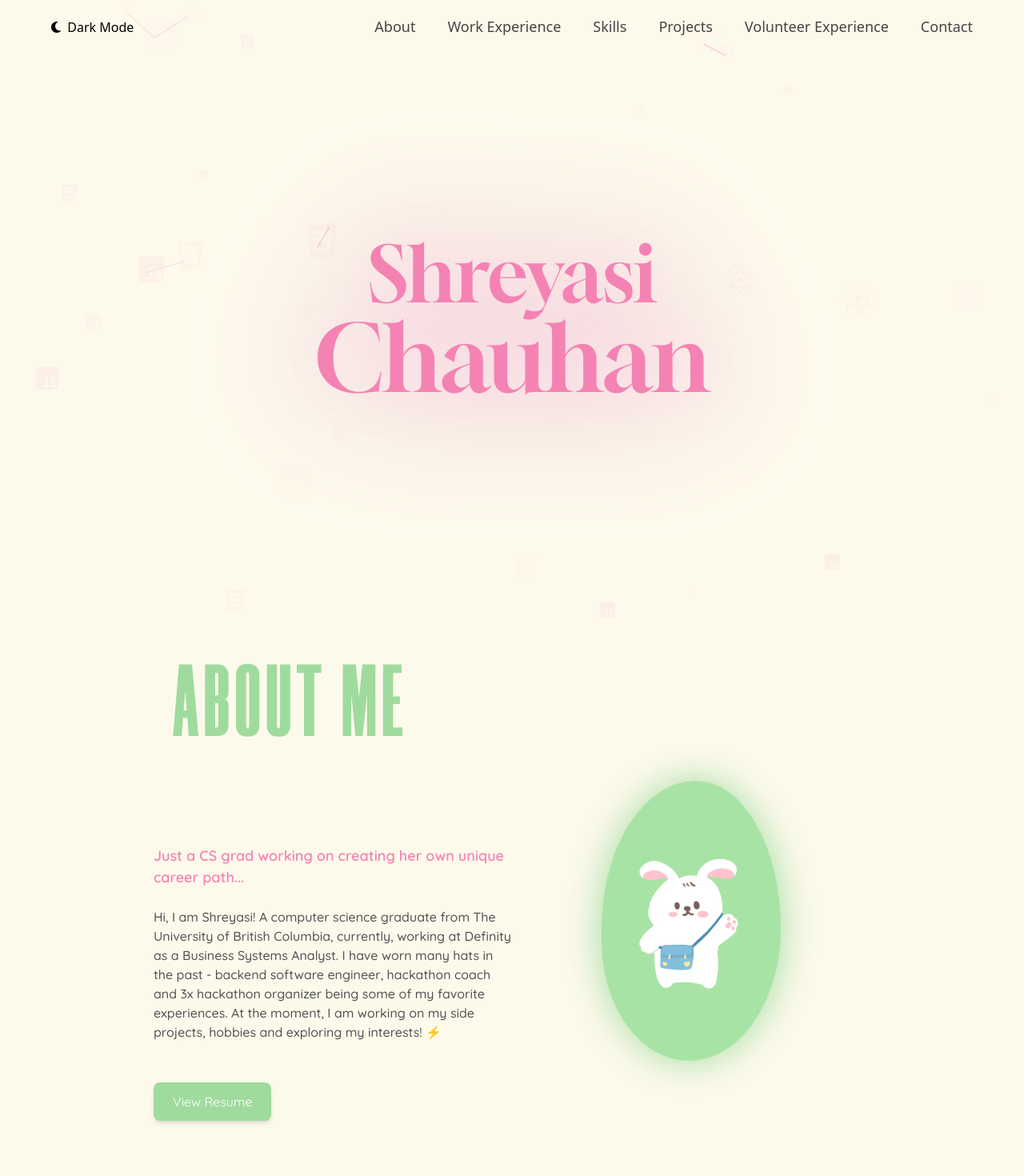
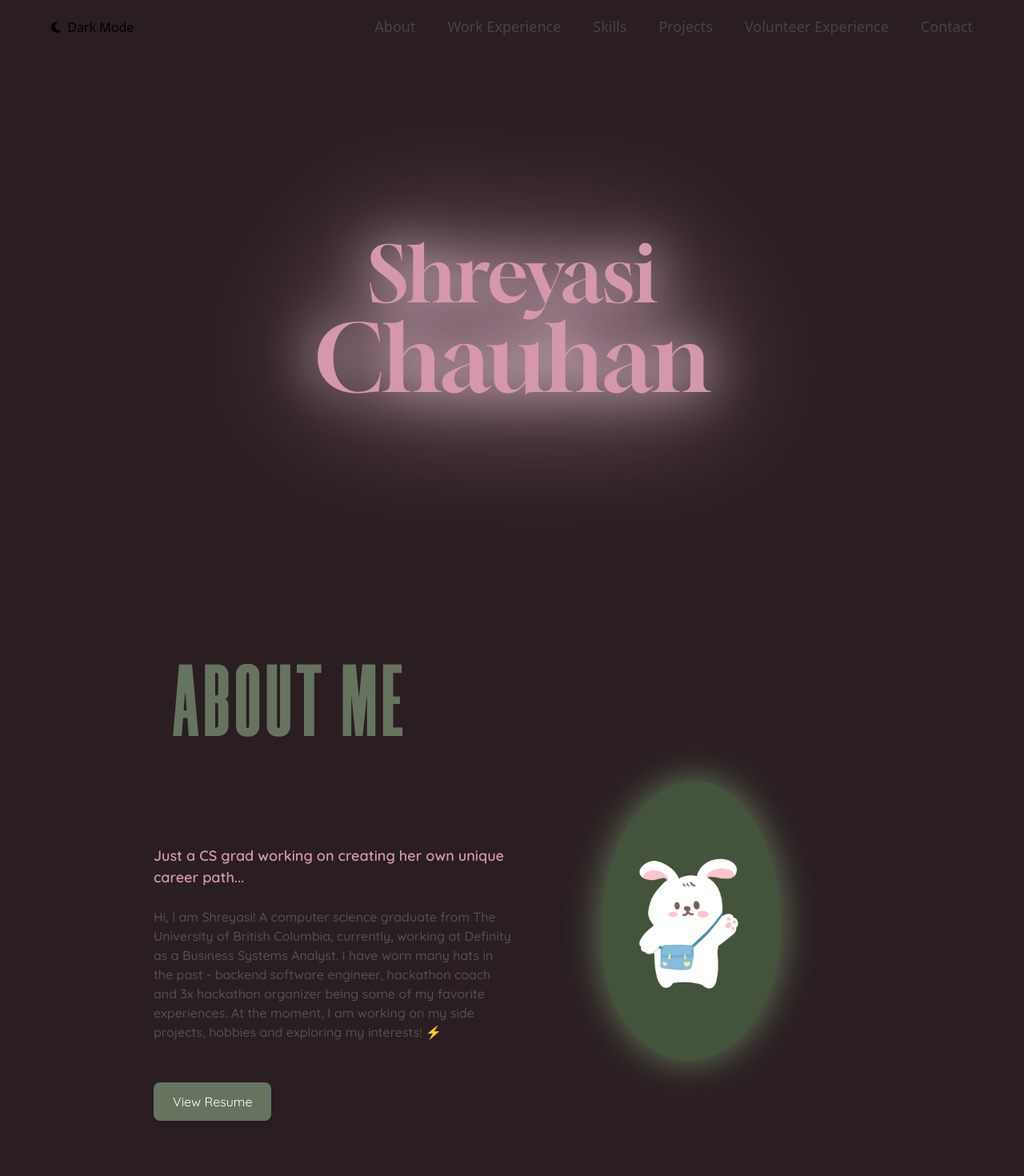
Before and after one commit to shreyasichauhan19/ShreyasiChauhan, a React (Vite) app: page / in a window 1280 px wide. Shown: the top 1470 px of the page at 80% size. Built offline with nearby package versions, Linux system fonts and the light colour scheme; a web font is replaced by a local one.

Commit message:
New color palette loading ⚡

```diff
--- a/src/App/index.css
+++ b/src/App/index.css
@@ -29,7 +29,7 @@
 }
 
 body {
-  background-color: #fdfaec;
+  background-color: #2a1e22;
   position: relative;
   overflow-x: hidden;
   -webkit-overflow-x: hidden;
@@ -49,7 +49,7 @@ body.high-contrast {
   content: " ";
   width: 10px;
   height: 10px;
-  background: #007f6c;
+  background: #677f5b;
   position: absolute;
   bottom: -10px;
   right: 0;
@@ -59,12 +59,12 @@ body.high-contrast {
 #repulse-div {
   -webkit-appearance: none;
   appearance: none;
-  -webkit-filter: drop-shadow(0 0 5rem #8eda54);
+  -webkit-filter: drop-shadow(0 0 5rem #677f5b);
   filter: drop-shadow(0 0 5rem #e7adc6);
 }
 
 #repulse-div > h1 {
-  -webkit-filter: drop-shadow(0 0 5rem #90c28a);
+  -webkit-filter: drop-shadow(0 0 5rem #677f5b);
   filter: drop-shadow(0 0 2rem #ffdeed);
 }
 
@@ -100,7 +100,7 @@ polyline {
 
 .blob {
   animation: morph 3.6s linear infinite;
-  background: #a8e3a6;
+  background: #44543c;
   border-collapse: separate;
   background-size: cover;
   background-position: center;
@@ -133,7 +133,7 @@ polyline {
 .bounce:hover {
   display: inline-block;
   animation: rubberband 0.8s ease-out;
-  color: #BDADFF;
+  color: #d497ac;
 }
 
 @keyframes rubberband {
@@ -164,8 +164,8 @@ polyline {
   .drop-shadow-div {
     -webkit-appearance: none;
     appearance: none;
-    -webkit-filter: drop-shadow(0 0 1.5rem #A0DB9E);
-    filter: drop-shadow(0 0 1.5rem #A0DB9E);
+    -webkit-filter: drop-shadow(0 0 1.5rem #677f5b);
+    filter: drop-shadow(0 0 1.5rem #677f5b);
   }
 }
 
@@ -188,7 +188,7 @@ polyline {
   height: 80px;
   border-radius: 50%;
   border: 5px solid;
-  border-color: #f4b2d4 transparent;
+  border-color: #feb6ce transparent;
 }
 
 @keyframes rotation {
--- a/src/Components/Particles/HeroParticles.jsx
+++ /dev/null
@@ -1,16 +0,0 @@
-import ParticlesComponent from "./ParticlesComponent";
-import { heroOptions } from "./particlesOptions";
-
-const HeroParticles = () => {
-  return (
-    <div className="w-full h-screen min-h-[800px]">
-      <ParticlesComponent
-        id="hero-particles"
-        className="w-full h-screen z-0 min-h-[800px]"
-        particlesOptions={heroOptions}
-      />
-    </div>
-  );
-};
-
-export default HeroParticles;
--- a/src/Components/Particles/particlesOptions.js
+++ b/src/Components/Particles/particlesOptions.js
@@ -160,28 +160,28 @@ export const heroOptions = {
           font: 'Font Awesome 6 Brands',
           style: '',
           value: ['\uf13b'],
-          weight: '400',
+          weight: '100',
         },
         {
           fill: true,
           font: 'Font Awesome 6 Brands',
           style: '',
           value: ['\uf38b'],
-          weight: '400',
+          weight: '100',
         },
         {
           fill: true,
           font: 'Font Awesome 6 Brands',
           style: '',
           value: ['\uf3b9'],
-          weight: '400',
+          weight: '100',
         },
         {
           fill: true,
           font: 'Font Awesome 6 Brands',
           style: '',
           value: ['\uf41b'],
-          weight: '400',
+          weight: '100',
         },
       ],
     },
@@ -189,8 +189,8 @@ export const heroOptions = {
     size: {
       random: {
         enable: true,
-        minimumValue: 25,
-        maxValue: 35,
+        minimumValue: 10,
+        maxValue: 20,
       },
       animation: {
         count: 0,
--- a/src/Pages/Hero.jsx
+++ b/src/Pages/Hero.jsx
@@ -1,6 +1,5 @@
 import { m, LazyMotion, domAnimation } from "framer-motion";
 import HeroText from "../Components/HeroText";
-import HeroParticles from "../Components/Particles/HeroParticles";
 
 const Hero = () => {
   return (
@@ -11,7 +10,6 @@ const Hero = () => {
         className="relative w-full flex justify-center items-center h-screen min-h-[800px]"
       >
         <HeroText />
-        <HeroParticles />
       </m.div>
     </LazyMotion>
     </div>
--- a/tailwind.config.js
+++ b/tailwind.config.js
@@ -12,11 +12,11 @@ export default {
     },
     colors: {
       primary: {
-        400: '#A0DB9E', //cute green
-        500: '#F483B4', //cute pink
+        400: '#66745f', //green
+        500: '#d497ac', //cute pink
         600: '#BDADFF', //light purple
         700: '#6bc1db',  //lightblue
-        800: '#fffcb3', //yellow
+        800: '#9979a9', //yellow
         900: '#ff6700' //orange
       },
       grayscale: {
```
